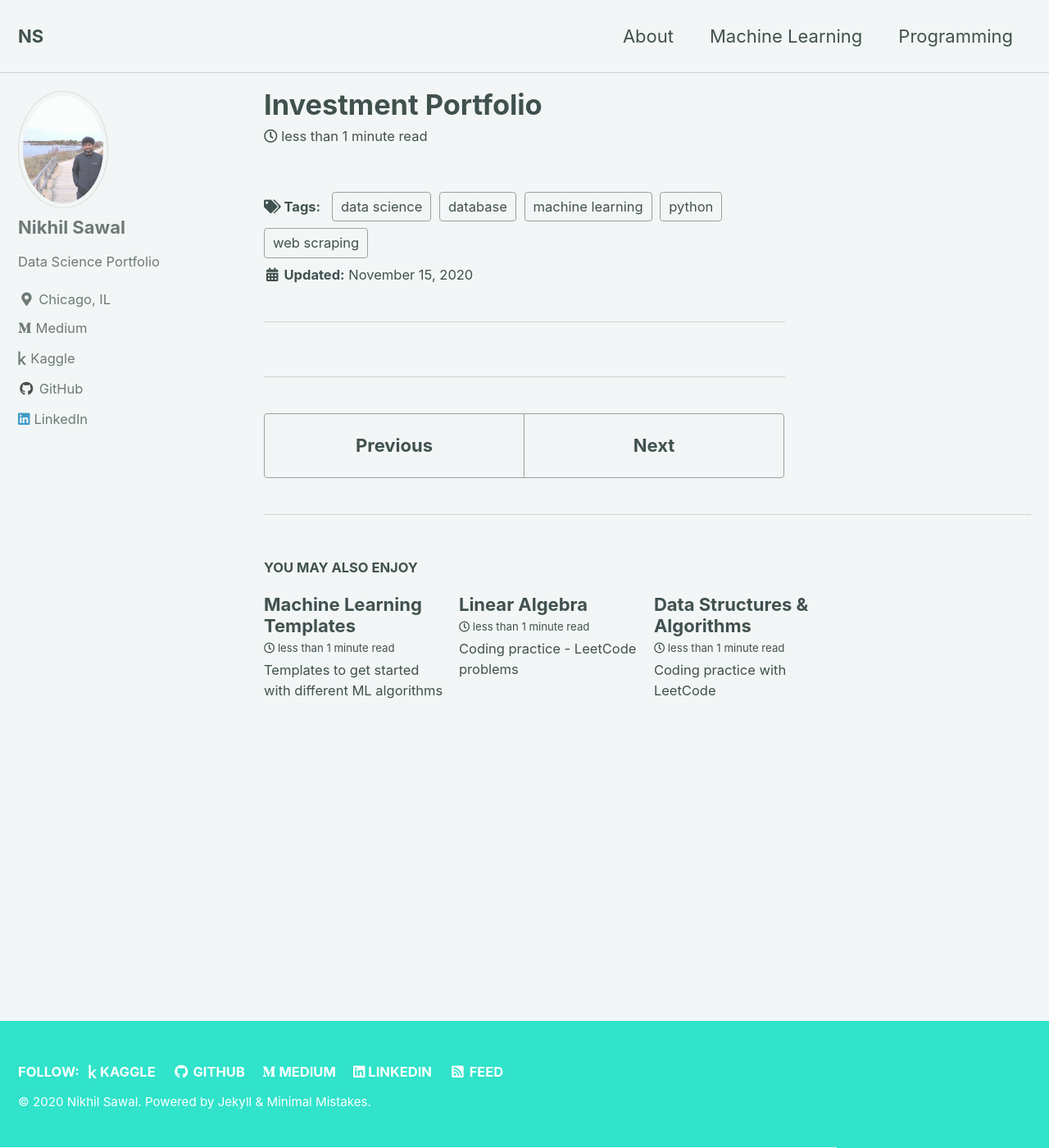
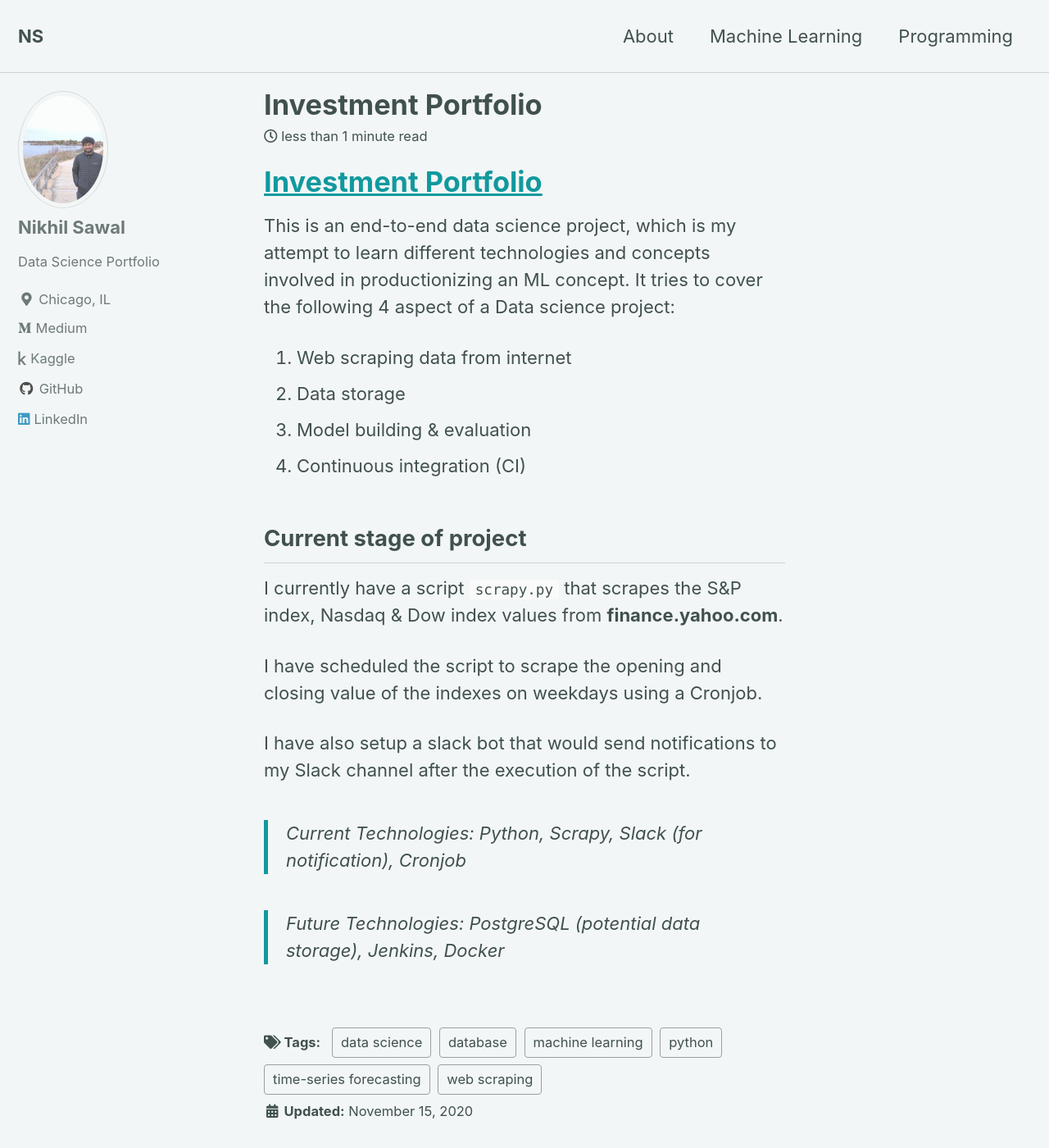
Before and after one commit to NikhilSawal/NikhilSawal.github.io, a Jekyll site: the page built from _posts/2020-11-15-investment-portfolio.md, in a window 1280 px wide and 1400 px high. Shown: the whole window at 82% size. Built offline with Jekyll 4.4.1, drawn with Linux system fonts in a browser that asks for light colours; cached includes are drawn as plain includes; some of the changed text lies outside the part shown.

Commit message:
Add readme to different projects

````diff
--- a/_posts/2020-11-15-investment-portfolio.md
+++ b/_posts/2020-11-15-investment-portfolio.md
@@ -1,7 +1,28 @@
 ---
 title: "Investment Portfolio"
 date: 2020-11-15
-tags: [machine learning, data science, web scraping, database, python]
+tags: [machine learning, data science, web scraping, database, python, time-series forecasting]
 header:
 excerpt: "End-to-end project for real-time stock price predictions."
 ---
+
+# [Investment Portfolio](https://github.com/NikhilSawal/investment_portfolio)
+
+This is an end-to-end data science project, which is my attempt to learn different technologies and concepts involved in productionizing an ML concept. It tries to cover the following 4 aspect of a Data science project:
+
+1. Web scraping data from internet
+2. Data storage
+3. Model building & evaluation
+4. Continuous integration (CI)
+
+## Current stage of project
+
+I currently have a script ```scrapy.py``` that scrapes the S&P index, Nasdaq & Dow index values from **finance.yahoo.com**.
+
+I have scheduled the script to scrape the opening and closing value of the indexes on weekdays using a Cronjob.
+
+I have also setup a slack bot that would send notifications to my Slack channel after the execution of the script.
+
+> Current Technologies: Python, Scrapy, Slack (for notification), Cronjob
+
+> Future Technologies: PostgreSQL (potential data storage), Jenkins, Docker
````
Also changed, not shown: _posts/2020-11-15-data-structures-and-algorithms.md (+9 -0 lines), _posts/2020-11-15-linear-algbra.md (+7 -1 lines), _posts/2020-11-15-machine-learning-templates.md (+13 -0 lines).
